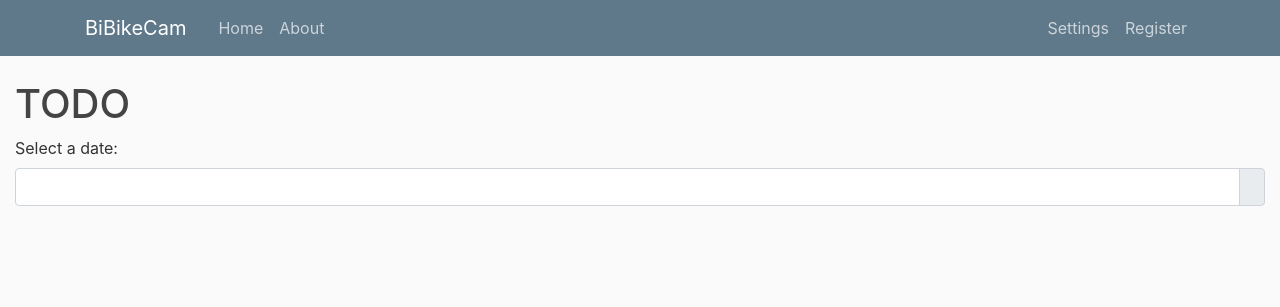
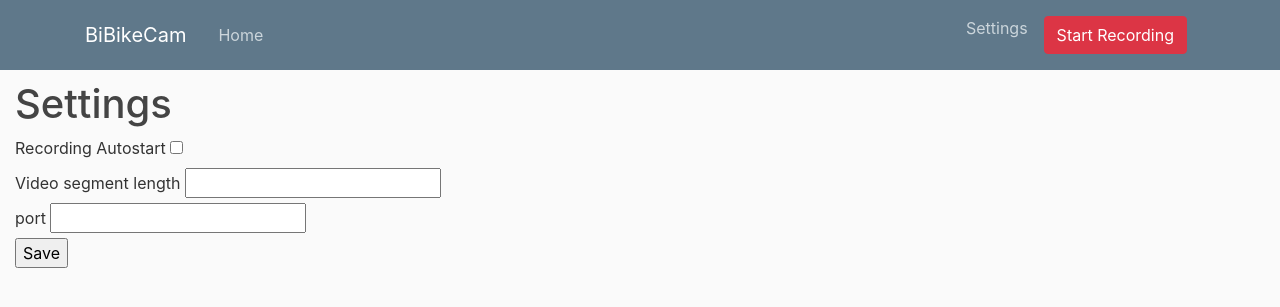
Before and after one commit to Konsticraft/PiBikeCam, a Flask app: template templates/settings.html in a window 1280 px wide. Shown: the top 307 px of the page. Run offline with Flask 3, Linux system fonts and the light colour scheme; the template is opened without the code that fills it, so the values that code supplies are empty; parts of the project's set-up code (start-up, migrations or seed data) failed here and were passed over; some libraries are stand-ins or nearby versions.

Commit message:
Added config and recording toggle

```diff
--- a/app.py
+++ b/app.py
@@ -1,21 +1,59 @@
-from flask import Flask, render_template, send_file, request, Response, url_for, send_from_directory
+from flask import Flask, render_template, send_file, request, Response, url_for, send_from_directory, redirect
 import os
 import subprocess
 import multiprocessing
 import signal
 import datetime
+import configparser
 
 app = Flask(__name__)
 # Directory where your recorded videos are stored
 video_dir = os.path.abspath("PiBikeCam/videos")
 thumb_dir = os.path.abspath("PiBikeCam/thumbs")
+config_path = os.path.abspath("PiBikeCam/config.ini")
 recording_running = False
 recording_process = None
+config = {}
+parser = None
+
+def set_config():
+    global config
+    global parser
+    global config_path
+    parser = configparser.ConfigParser()
+    parser.read(config_path)
+    config = parser["DEFAULT"]
+
+@app.route('/settings')
+def settings_route():
+    auto_rec = config["recording_autostart"]
+    port = config["port"]
+    seg_len = config["segment_length"]
+    return render_template('settings.html', auto_rec = auto_rec, port = port, seg_len = seg_len)
+
+@app.route('/update_settings', methods=['POST'])
+def update_settings():
+    rec_auto = "True" if request.form.get('Autostart') else "False"
+    seg_len = request.form.get('seg_len')
+    port = request.form.get('port')
+    global config
+    config = {
+         "recording_autostart" : rec_auto,
+         "segment_length" : seg_len,
+         "port" : port
+    }
+    global parser
+    parser["DEFAULT"] = config
+    with open(config_path, 'w') as configfile:
+        parser.write(configfile)
+
+    return redirect(url_for('settings_route'))
 
 
 def start_recording():
-	recording_process = subprocess.Popen(
-	    ["python3", os.path.abspath("PiBikeCam/cam.py")])
+    global recording_process
+    recording_process = subprocess.Popen(
+        ["python3", os.path.abspath("PiBikeCam/cam.py")])
 
 
 def get_videos():
@@ -27,7 +65,6 @@ def get_videos():
         date = datetime.datetime.strftime(time, "%Y-%m-%d")
         #thumb = os.path.join(thumb_dir,file.replace("mp4", "png")).replace("\\","/")
         thumb = file.replace("mp4", "png")
-        print(time)
         videos.append({
               "filename" : file,
               "timestamp" : time,
@@ -56,28 +93,22 @@ def start_recording_route():
 		recording_running = True
 		recording_process = multiprocessing.Process(target=start_recording)
 		recording_process.start()
-		return "Recording started"
+		return redirect(url_for('index'))
 	else:
 		recording_process.send_signal(signal.SIGINT)
 		recording_running = False
-		return "stopped recording"
-
-@app.route('/settings')
-def settings_route():
-     return render_template('settings.html')
+		return redirect(url_for('index'))
 
 @app.route('/home')
 @app.route('/')
 def index():
-    # video_files = [file for file in os.listdir(
-    #     video_dir) if file.endswith('.mp4')]
     video_list = get_videos()
-    return render_template('home.html', video_list=video_list)
+    return render_template('home.html', video_list=video_list, recording_running = recording_running)
 
 
 @app.route('/video/<path:video_name>')
 def serve_video(video_name):
-     return send_from_directory("videos", video_name)
+    return send_from_directory("videos", video_name)
     # video_path = os.path.join(video_dir, video_name)
     # return send_file(video_path, mimetype='video/mp4')
 
@@ -100,7 +131,10 @@ def stream_video(video_name):
 
 
 if __name__ == '__main__':
-    # start_recording_route()
+    set_config()
+    if config["recording_autostart"] == "True":
+        start_recording_route()
     get_videos()
     signal.signal(signal.SIGINT, signal_handler)
-    app.run(host='0.0.0.0', port=8080, debug=True)
+    print("INIT complete, starting server________________")
+    app.run(host='0.0.0.0', port=config["port"], debug=True)
--- /dev/null
+++ b/config.ini
@@ -0,0 +1,4 @@
+[DEFAULT]
+recording_autostart = False
+segment_length = 120
+port = 8080
--- a/templates/layout.html
+++ b/templates/layout.html
@@ -34,12 +34,19 @@
             <div class="collapse navbar-collapse" id="navbarToggle">
               <div class="navbar-nav mr-auto">
                 <a class="nav-item nav-link" href="/">Home</a>
-                <a class="nav-item nav-link" href="/about">About</a>
               </div>
               <!-- Navbar Right Side -->
               <div class="navbar-nav">
                 <a class="nav-item nav-link" href="/settings">Settings</a>
-                <a class="nav-item nav-link" href="/register">Register</a>
+                {% if recording_running %}
+                <a class="nav-item nav-link" href="/start_recording">
+                    <button class="btn btn-success">Stop Recording</button>
+                </a>
+                {% else %}
+                <a class="nav-item nav-link" href="/start_recording">
+                    <button class="btn btn-danger">Start Recording</button>
+                </a>
+                {% endif %}
               </div>
             </div>
           </div>
--- a/templates/settings.html
+++ b/templates/settings.html
@@ -1,36 +1,14 @@
 {% extends "layout.html" %}
 {% block content %}
-<h1>TODO</h1>
-
-<!-- <link href="https://cdn.jsdelivr.net/npm/bootstrap@5.3.0/dist/css/bootstrap.min.css" rel="stylesheet"> -->
-<link href="https://cdnjs.cloudflare.com/ajax/libs/bootstrap-datepicker/1.9.0/css/bootstrap-datepicker.min.css" rel="stylesheet">
-
-<div class="form-group">
-    <label for="datepicker">Select a date:</label>
-    <div class="input-group date">
-        <input type="text" id="datepicker" class="form-control">
-        <div class="input-group-append">
-            <span class="input-group-text">
-                <i class="fa fa-calendar"></i>
-            </span>
-        </div>
-    </div>
-</div>
-
-
-<script src="https://cdnjs.cloudflare.com/ajax/libs/bootstrap-datepicker/1.9.0/js/bootstrap-datepicker.min.js"></script>
-
-<script>
-    $(document).ready(function () {
-        $('#datepicker').datepicker({
-            format: "dd.mm.yyyy",
-            weekStart: 1,
-            todayBtn: "linked",
-            clearBtn: true,
-            autoclose: true,
-            todayHighlight: true
-        });
-    });
-</script>
+<h1>Settings</h1>
+    <form method="POST" action="/update_settings">
+        <label for="Autostart">Recording Autostart</label>
+        <input type="checkbox" name="Autostart" {% if auto_rec == 'True' %}checked{% endif %}><br>
+        <label for="seg_len">Video segment length</label>
+        <input type="number" name="seg_len" value="{{ seg_len }}"><br>
+        <label for="port">port</label>
+        <input type="number" name=port value="{{ port }}"><br>
+        <input type="submit" value="Save">
+    </form>
 
 {% endblock content %}
```
